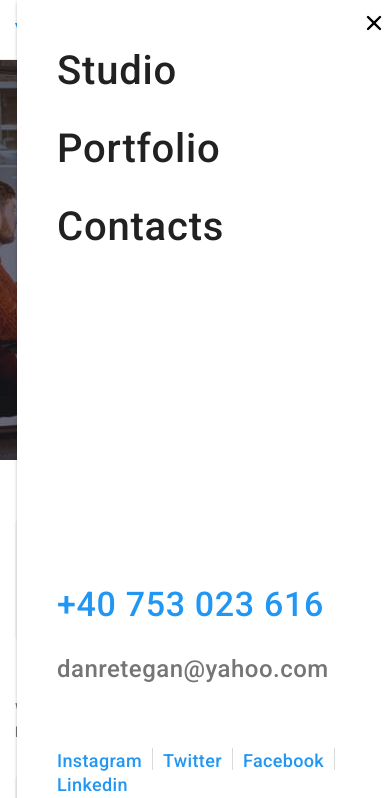
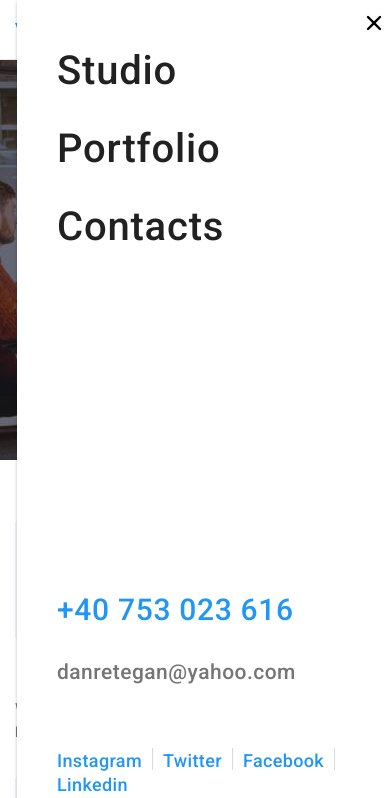
Before and after one commit to danretegan/webstudio, a plain HTML site: page index.html in a window 390 px wide. Both pictures are taken after a click on the button 349 px from the left and 33 px from the top of the page. Shown: the top 798 px of the page. Drawn offline with Linux system fonts and the light colour scheme.

Commit message:
mobile font size adjustment

```diff
--- a/css/styles.css
+++ b/css/styles.css
@@ -180,7 +180,7 @@ img {
 
 .drawer-phone {
   color: var(--webstudio-color);
-  font-size: 34px;
+  font-size: 30px;
   font-weight: 500;
   letter-spacing: 0.68px;
   text-decoration-line: none;
@@ -192,7 +192,7 @@ img {
 
 .drawer-email {
   color: var(--text-contacts-color);
-  font-size: 24px;
+  font-size: 21px;
   font-weight: 500;
   letter-spacing: 0.48px;
   text-decoration-line: none;
```
